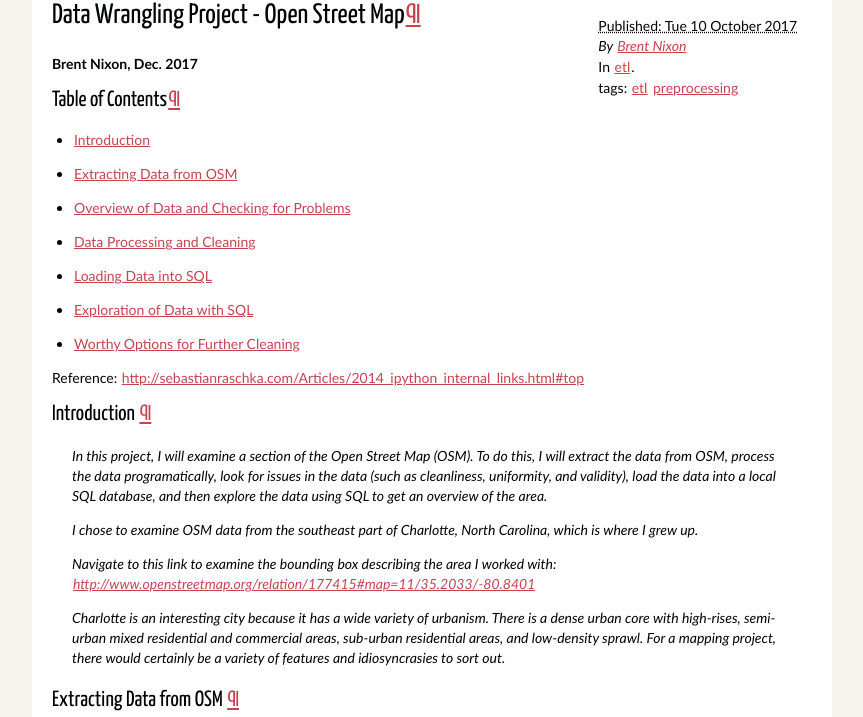
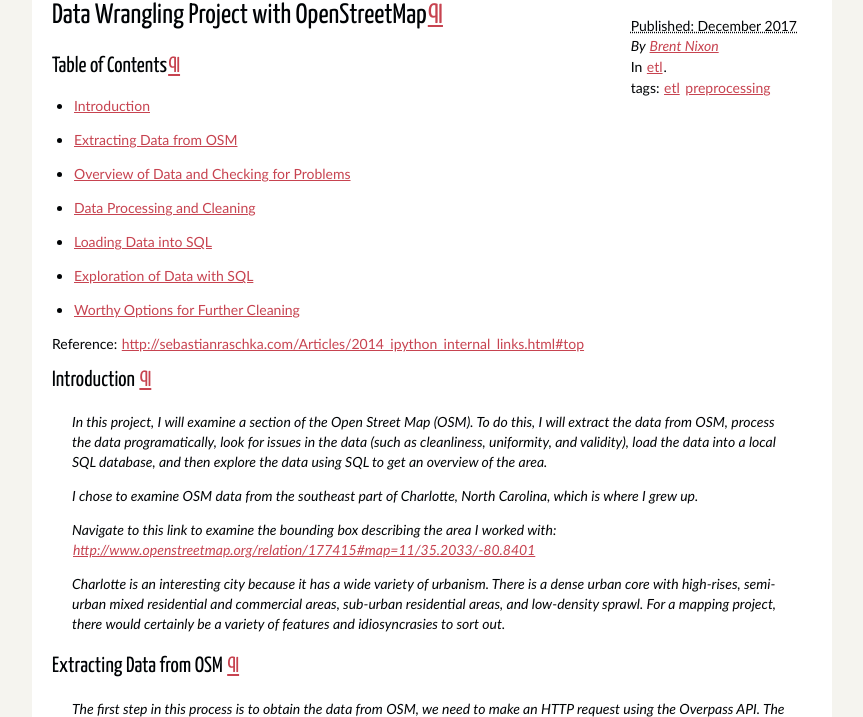
Before and after one commit to brentnixon/brentnixon.github.io, a plain HTML site: page wrangle-osm.html in a window 1280 px wide. Shown: the part 222-939 px from the top of the page, without its empty margins (208-1071 px from the left). Drawn offline with Linux system fonts and the light colour scheme.

```diff
--- a/wrangle-osm.html
+++ b/wrangle-osm.html
@@ -28,7 +28,7 @@
     <div class="entry-content">
 <footer class="post-info">
         <abbr class="published" title="2017-10-10T00:00:00-07:00">
-                Published: Tue 10 October 2017
+                Published: December 2017
         </abbr>
 
         <address class="vcard author">
@@ -44,7 +44,7 @@
 </div>
 <div class="inner_cell">
 <div class="text_cell_render border-box-sizing rendered_html">
-<h1 id="Data-Wrangling-Project---Open-Street-Map">Data Wrangling Project - Open Street Map<a class="anchor-link" href="#Data-Wrangling-Project---Open-Street-Map">&#182;</a></h1><p><strong>Brent Nixon, Dec. 2017</strong></p>
+<h1 id="Data-Wrangling-Project---Open-Street-Map">Data Wrangling Project with OpenStreetMap<a class="anchor-link" href="#Data-Wrangling-Project---Open-Street-Map">&#182;</a></h1><p><strong></strong></p>
 <h2 id="Table-of-Contents">Table of Contents<a class="anchor-link" href="#Table-of-Contents">&#182;</a></h2><ul>
 <li><a href="#Introduction">Introduction</a></li>
 <li><a href="#Extracting Data from OSM">Extracting Data from OSM</a></li>
```
